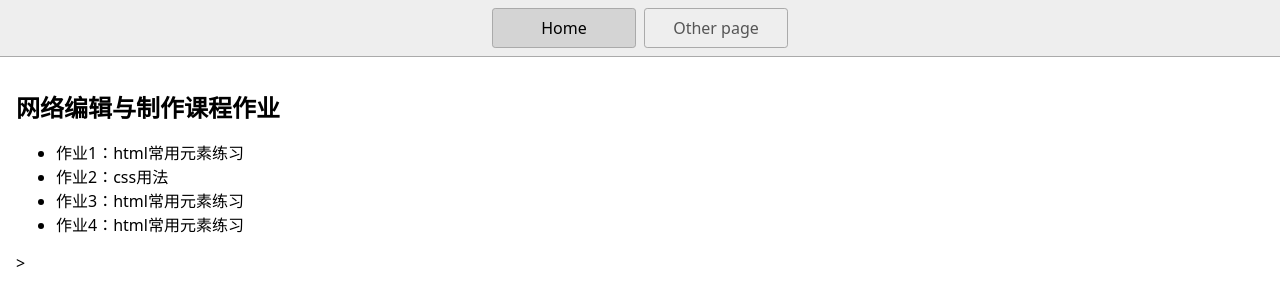
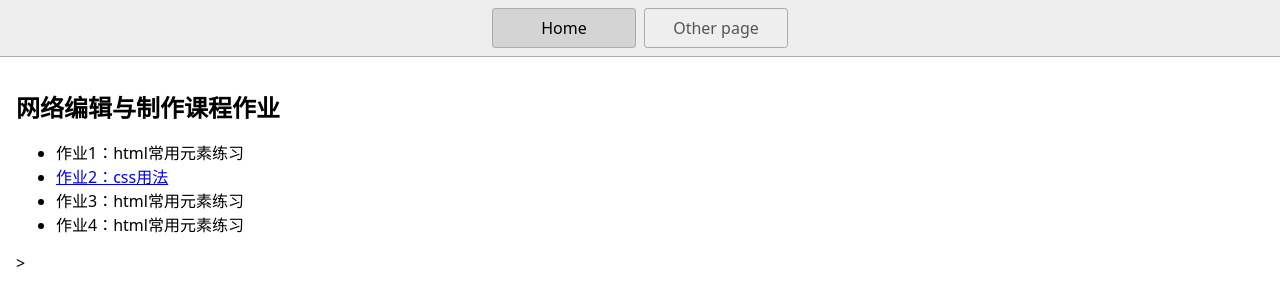
Before and after one commit to RichW00/21.333, a website: page index.html in a window 1280 px wide. Drawn offline with Linux system fonts and the light colour scheme.

Commit message:
di san ci zuoye

```diff
--- a/index.html
+++ b/index.html
@@ -20,7 +20,7 @@
       <h1>网络编辑与制作课程作业</h1>
       <ul>
         <li>作业1：html常用元素练习</li>
-        <a href="02-css.html"></a><li>作业2：css用法</a></li>
+        <li><a href="02-css.html">作业2：css用法</a></li>
         <li>作业3：html常用元素练习</li>
         <li>作业4：html常用元素练习</li>
       </ul>>
```
